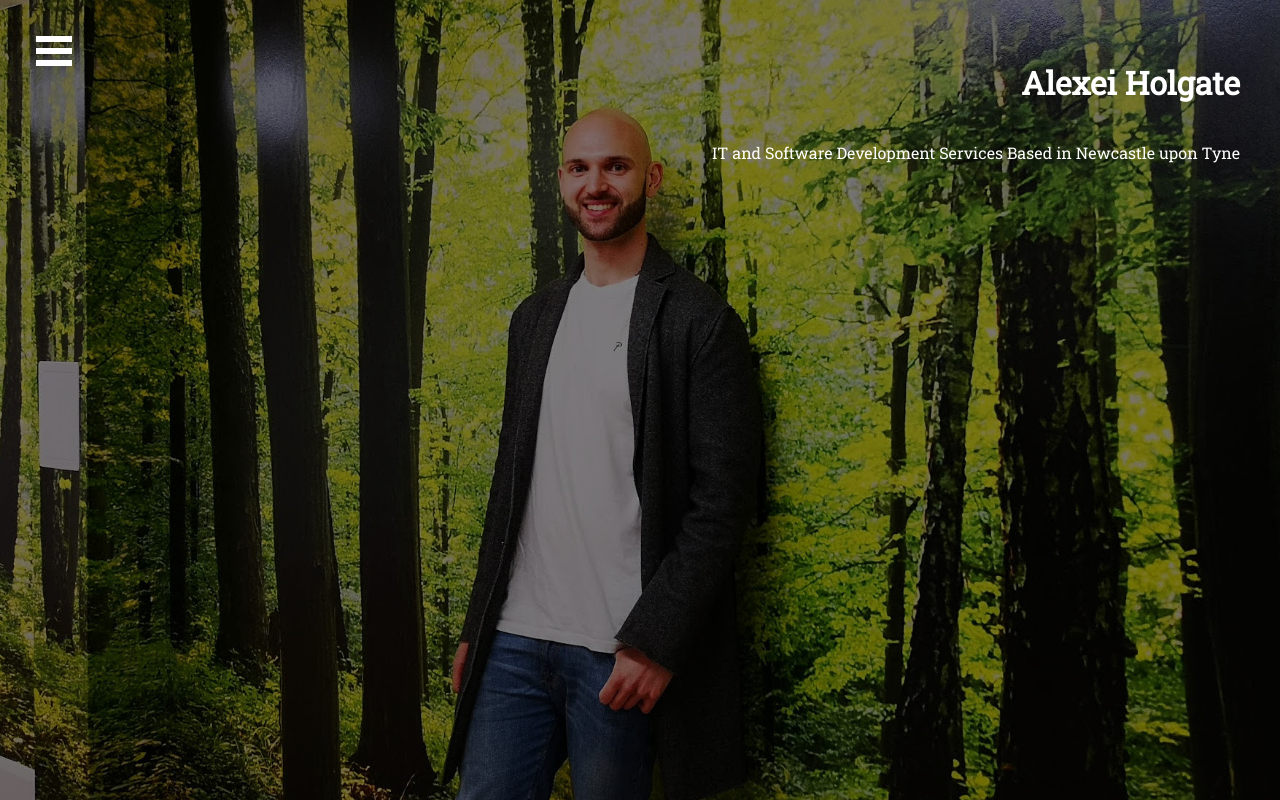
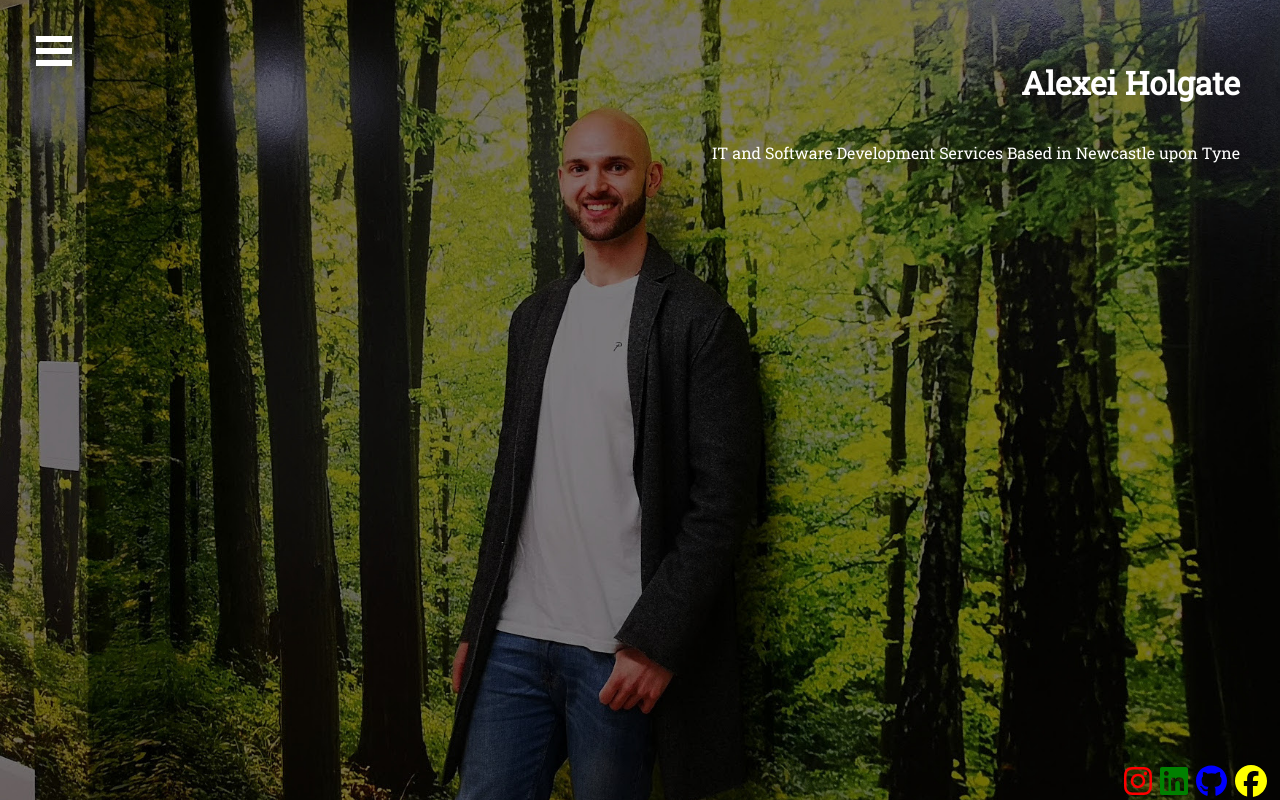
Before and after one commit to Holgenberg/holgate-automation-limited, a React (Create React App) app: page / in a window 1280 px wide. Built offline with nearby package versions, Linux system fonts and the light colour scheme.

Commit message:
Readded Social Follow Component

```diff
--- a/package.json
+++ b/package.json
@@ -4,6 +4,8 @@
   "private": true,
   "dependencies": {
     "@fontsource/roboto-slab": "^5.0.20",
+    "@fortawesome/free-brands-svg-icons": "^6.6.0",
+    "@fortawesome/react-fontawesome": "^0.2.2",
     "@testing-library/jest-dom": "^5.17.0",
     "@testing-library/react": "^13.4.0",
     "@testing-library/user-event": "^13.5.0",
--- a/src/components/Home.js
+++ b/src/components/Home.js
@@ -1,6 +1,7 @@
 import React, { Component } from 'react'
 import "@fontsource/roboto-slab";
 import './Home.css'
+import SocialFollow from './SocialFollow';
 
 class Home extends Component {
     displayName = Home.name
@@ -14,6 +15,8 @@ class Home extends Component {
                     <p>IT and Software Development Services Based in Newcastle upon Tyne</p>
                 </div>
 
+                <SocialFollow/>
+
             </div>
         );
     }
--- /dev/null
+++ b/src/components/SocialFollow.css
@@ -0,0 +1,10 @@
+.Social-follow-content {
+    position: fixed;
+    bottom: 3px;
+    right: 3px;
+    margin-right: 2px;
+}
+
+.social-link {
+    margin-right: 8px;
+}
--- /dev/null
+++ b/src/components/SocialFollow.js
@@ -0,0 +1,40 @@
+import React, { Component } from 'react'
+import './SocialFollow.css'
+import { FontAwesomeIcon } from "@fortawesome/react-fontawesome"
+import {
+    faInstagram,
+    faGithub,
+    faLinkedin,
+    faFacebook
+} from "@fortawesome/free-brands-svg-icons";
+
+export default function SocialFollow() {
+    return (
+        <div className="Social-follow-content">
+            <a
+                href="https://www.instagram.com/alexeiholgate1/"
+                className="instagram social social-link"
+            >
+                <FontAwesomeIcon icon={faInstagram} size="2x" color="red" />
+            </a>
+            <a
+                href="https://uk.linkedin.com/in/alexei-holgate-588a27b2"
+                className="linkedin social social-link"
+            >
+                <FontAwesomeIcon icon={faLinkedin} size="2x" color="green" />
+            </a>
+            <a
+                href="https://github.com/Holgenberg"
+                className="github social social-link"
+            >
+                <FontAwesomeIcon icon={faGithub} size="2x" color="blue" />
+            </a>
+            <a
+                href="https://en-gb.facebook.com/alexei.holgate"
+                className="facebook social social-link"
+            >
+                <FontAwesomeIcon icon={faFacebook} size="2x" color="yellow" />
+            </a>
+        </div>
+    );
+}
```
Also changed, not shown: 1 other file (tests, documents, lock files or other folders).
